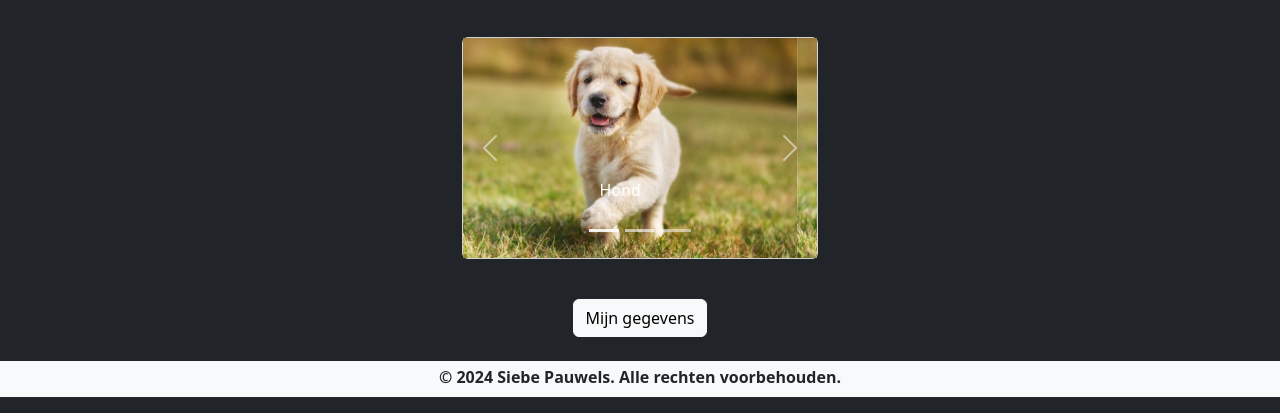
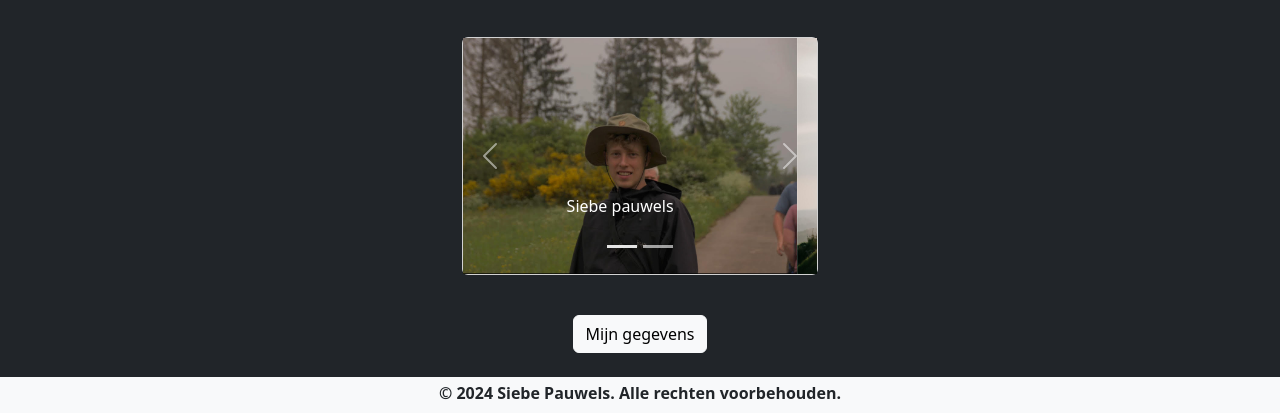
Before and after one commit to SiebePau/websites_oefeningen, a plain HTML site: page Project2/index.html in a window 1280 px wide. Shown: the part 806-1219 px from the top of the page. Drawn offline with nearby package versions, Linux system fonts and the light colour scheme.

Commit message:
afbeeldingen toegevoeegd

```diff
--- a/Project2/index.html
+++ b/Project2/index.html
@@ -116,27 +116,19 @@
             <div class="carousel-indicators">
               <button type="button" data-bs-target="#carouselExampleIndicators" data-bs-slide-to="0" class="active" aria-label="Slide 1"></button>
               <button type="button" data-bs-target="#carouselExampleIndicators" data-bs-slide-to="1" aria-label="Slide 2"></button>
-              <button type="button" data-bs-target="#carouselExampleIndicators" data-bs-slide-to="2" aria-label="Slide 3"></button>
             </div>
             <div class="carousel-inner">
               <div class="carousel-item active">
-                <img src="/img/hond.jpg" class="d-block w-100" alt="Hond 1">
+                <img src="/img/Siebe1.jpg" class="d-block w-100" alt="Siebe Pauwels foto">
                 <div class="carousel-caption d-none d-md-block">
-                  <p>Hond</p>
+                  <p>Siebe pauwels</p>
                 </div>
               </div>
               <div class="carousel-item">
-                <img src="/img/hond.jpg" class="d-block w-100" alt="Hond 2">
+                <img src="/img/fiets1.jpg" class="d-block w-100" alt="Foto van mijn sport">
                 <div class="carousel-caption d-none d-md-block">
-                  <p>Hond</p>
+                  <p>Mijn sport</p>
                 </div>
-              </div>
-              <div class="carousel-item">
-                <img src="/img/hond.jpg" class="d-block w-100" alt="Hond 3">
-                <div class="carousel-caption d-none d-md-block">
-                  <p>Hond</p>
-                </div>
-              </div>
             </div>
             <button class="carousel-control-prev" type="button" data-bs-target="#carouselExampleIndicators" data-bs-slide="prev">
               <span class="carousel-control-prev-icon" aria-hidden="true"></span>
```
Also changed, not shown: Project2/img/Siebe1.jpg (added), Project2/img/fiets1.jpg (added), Project2/img/hond.jpg (deleted), Project2/img/interesse.png, Project2/img/mezelf.jpg (deleted), Project2/img/mezelf2.jpg (deleted).
